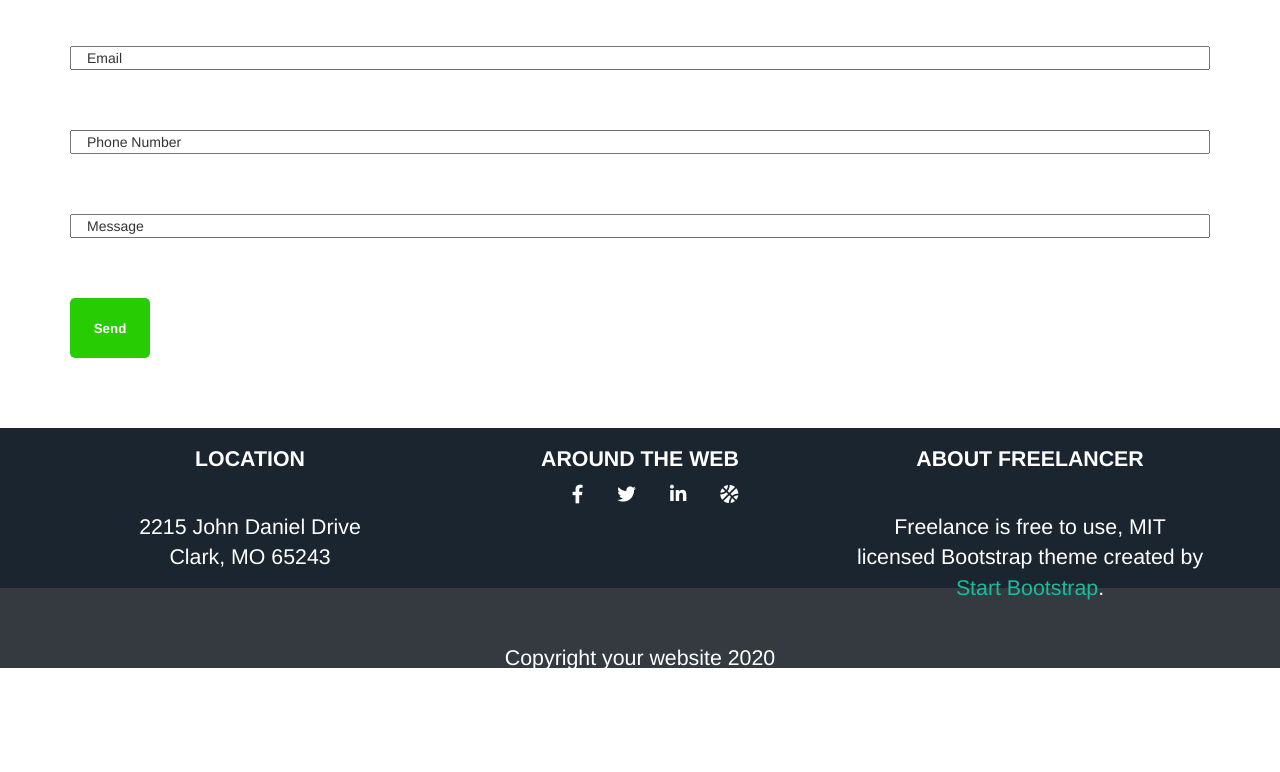
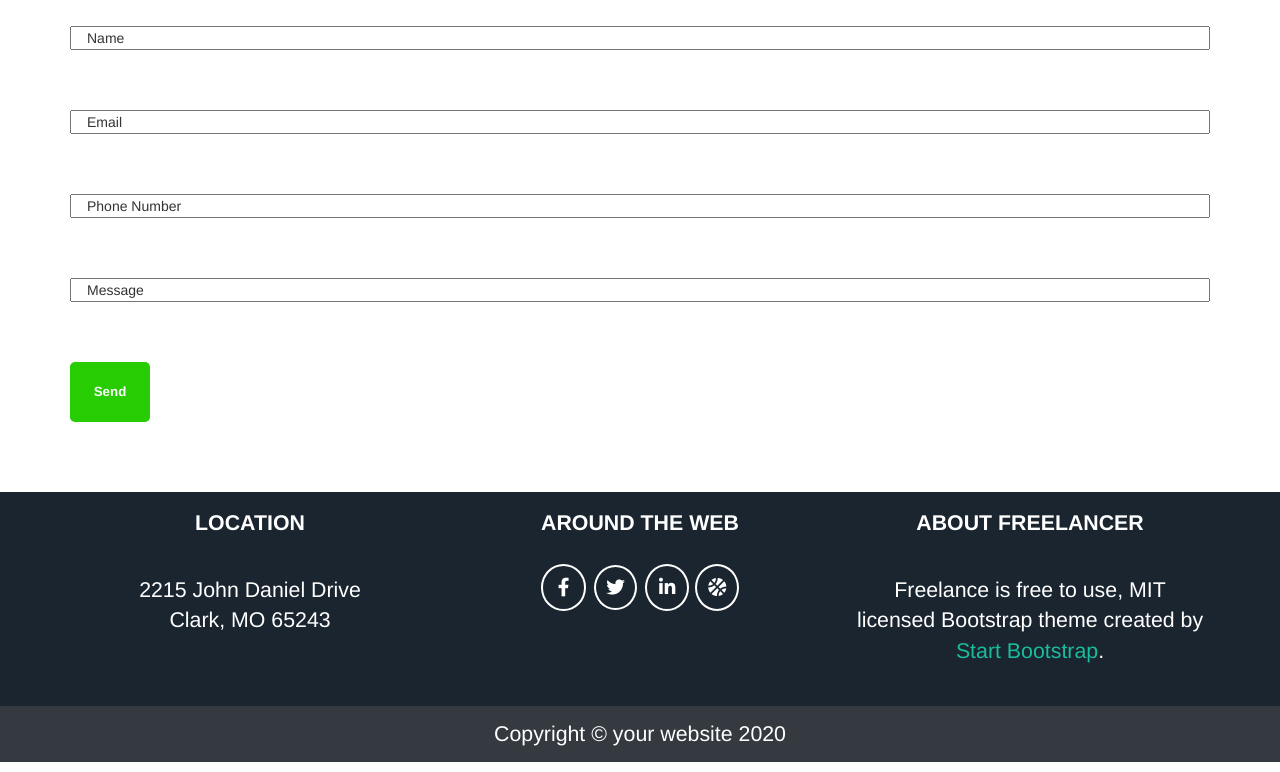
Before and after one commit to Swin0w/html-css-bootstrap-freelancer, a plain HTML site: page index.html in a window 1280 px wide. Shown: the part 2222-2994 px from the top of the page. Before the commit the page ends 2906 px from the top, so only its background shows below. Drawn offline with nearby package versions, Linux system fonts and the light colour scheme.

Commit message:
Fix footer

```diff
--- a/css/style.css
+++ b/css/style.css
@@ -88,7 +88,7 @@ li a:hover {
 }
 #center2text {
   padding: 0 120px;
-  margin-bottom: 40px;
+  margin-bottom: 100px;
   text-align: left;
 }
 #fourth {
@@ -109,9 +109,7 @@ form #submit-sx {
   font-weight: bold;
 }
 /* PIE' DI PAGINA */
-#foot-up {
-  height: 20vh;
-}
+
 #foot-up h2 {
   font-weight: bold;
   font-size: 16pt;
@@ -127,12 +125,37 @@ form #submit-sx {
 }
 #foot-up ul {
   text-align: center;
+  padding-top: 30px;
+}
+#foot-up li {
+  border: 2px solid white;
+  padding: 10px;
+  border-radius: 50%;
+}
+#foot-up li:nth-of-type(2){
+  margin: 0 2px;
+}
+#foot-up li:first-child {
+  padding: 11px 15px;
+  margin-right: 2px;
+}
+#foot-up li:nth-of-type(3) {
+  padding: 11px 12px;
+  margin: 0 2px;
+}
+#foot-up li:last-child {
+  padding: 11px 11px;
+}
+#foot-up li a {
+  color: white;
 }
 #foot-down {
   background-color: #343a40;
-  height: 10vh;
+  height: 7vh;
 }
 #foot-down p {
   text-align: center;
+  line-height: 7vh;
+  vertical-align: middle;
   font-weight: normal;
 }
--- a/index.html
+++ b/index.html
@@ -98,6 +98,7 @@
                         address to the contact form to make it fully
                         functional!</p>
                       </div>
+                      <button type="button" name="button">Download</button>
                     </div>
                   </div>
                 </div>
@@ -134,10 +135,10 @@
                 <div class="col-lg-4 col-md-4 col-xs-12">
                   <h2>AROUND THE WEB</h2>
                   <ul>
-                    <li><i class="fab fa-facebook-f"></i></li>
-                    <li><i class="fab fa-twitter"></i></li>
-                    <li><i class="fab fa-linkedin-in"></i></li>
-                    <li><i class="fas fa-basketball-ball"></i></li>
+                    <li><a href="#none"><i class="fab fa-facebook-f"></i></a></li>
+                    <li><a href="#none"><i class="fab fa-twitter"></i></a></li>
+                    <li><a href="#none"><i class="fab fa-linkedin-in"></i></a></li>
+                    <li><a href="#none"><i class="fas fa-basketball-ball"></i></a></li>
                   </ul>
                 </div>
                 <div class="col-lg-4 col-md-4 col-xs-12">
@@ -152,7 +153,7 @@
             <div class="container">
               <div class="row">
                 <div class="col-lg-12 col-md-12 col-xs-12">
-                  <p>Copyright your website 2020</p>
+                  <p>Copyright &copy; your website 2020</p>
                 </div>
               </div>
             </div>
```
